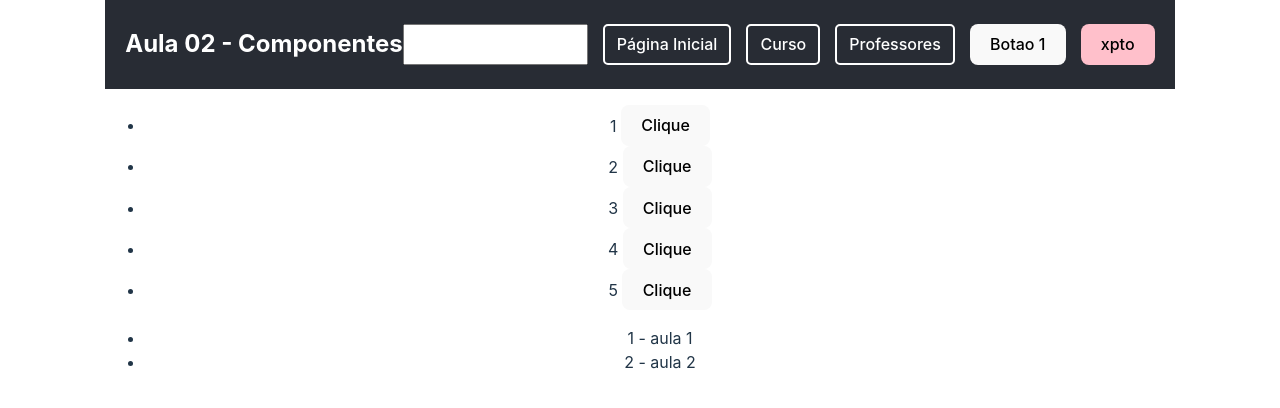
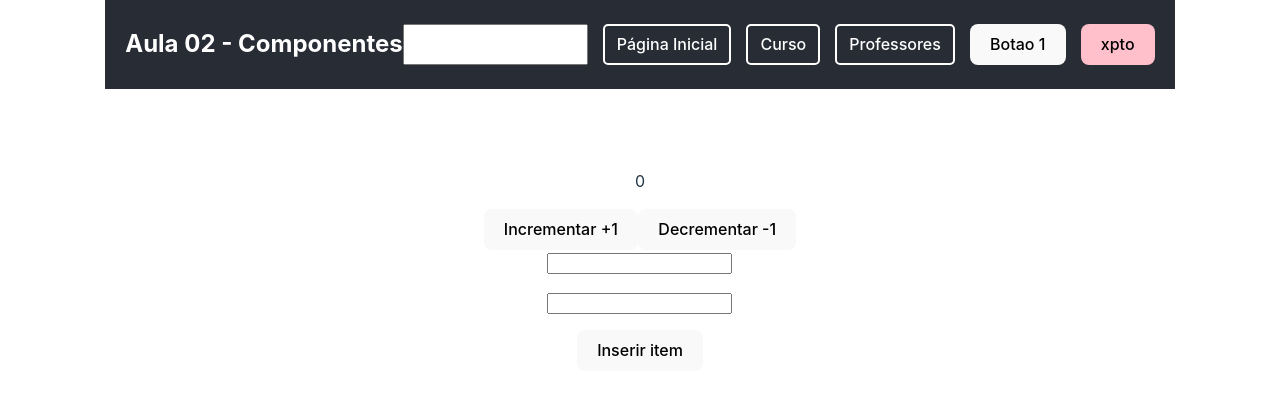
Before and after one commit to beeepaiva/reactjs-classes, a React (Vite) app in the folder aula02-react/: page / in a window 1280 px wide. Shown: the top 408 px of the page. Built offline with nearby package versions, Linux system fonts and the light colour scheme.

Commit message:
adding useState and Liftting Up

```diff
--- a/aula02-react/src/App.jsx
+++ b/aula02-react/src/App.jsx
@@ -1,35 +1,47 @@
 import './App.css'
 import {Header} from './componentes/Header.jsx'
 import { Botao } from './componentes/Botao.jsx';
+import { useState } from 'react';
+import { ListaItens } from './componentes/ListaItens.jsx';
 
 function App() {
 
 const curso = "tads";
 const number = 1;
 const arrNumerico = [1,2,3,4,5];
-const arrAulas = [{id: 1, nome:"aula 1"}, {id:2, nome: "aula 2"}]
-const objCurso = {nome: "BCC", detalhes: "Ciência da computação"}
+const arrAulas = [{id: 1, nome:"aula 1"}, {id:2, nome: "aula 2"}];
+const objCurso = {nome: "BCC", detalhes: "Ciência da computação"};
 
+function handleClickSoma(){
+  setValor(valor+1);
+}
+
+
+const [valor, setValor] = useState(0);
+const [textoBusca, setTextoBusca] = useState("");
+const [valorFilho, setValorFilho] = useState('');
+
+function recebeValor(texto){
+  if(texto===''){
+    setValorFilho("Vazio");
+  }else{
+    setValorFilho(texto);
+  }
+
+}
 
   return (
   <div className='App'>
-  <Header />
-  <ul>
-  {arrNumerico.map((numero) => {return<li>{numero} <button>Clique</button></li>}) }
-  </ul>
-  <ul>
-    {arrAulas.map((aula)=> {return <li>{aula.id} - {aula.nome}</li>})}
-  </ul>
-  {/**
-  <h1>{objCurso.nome}</h1>
-  <h2>{objCurso.detalhes}</h2>
-  <Botao textDisplay="Botao 1" isDisabled />
-  <Botao textDisplay="Botao 2" color="blue"/>
-  <Botao textDisplay="Botao 3" color="red"/>
-  <h1>botao</h1>
-  <Botao textDisplay="Botao 4" isDisabled/>*/}
-
-
+  <Header chamada={recebeValor}/>
+  <p>{valorFilho}</p>
+  <br/><br/>
+    <p>{valor}</p>
+    <button onClick={handleClickSoma}> Incrementar +1</button>
+    <button onClick={()=> setValor(valor-1)}> Decrementar -1</button>
+    <br/>
+    <input onChange={(e)=>setTextoBusca(e.target.value)}/>
+    <p>{textoBusca}</p>
+    <ListaItens/>
   </div>
   )
 }
--- a/aula02-react/src/componentes/Header.jsx
+++ b/aula02-react/src/componentes/Header.jsx
@@ -1,4 +1,4 @@
-import React from "react";
+import React, { useState } from "react";
 import "./Header.css";
 import { Botao } from "./Botao";
 
@@ -6,9 +6,7 @@ function handleOnClick(){
   alert("Função chamada!!");
 }
 
-function handleOnChange(e){
-  console.log(e.target.value);
-}
+
 
 function BotaoHandleClick({textDisplay, ...other}){
   const msg = textDisplay + ' - ' + other.msgAlerta;
@@ -17,7 +15,16 @@ function BotaoHandleClick({textDisplay, ...other}){
   )
 }
 
-export function Header() {
+export function Header({chamada, ...props}) {
+
+  const [inputHeader, setInputHeader] = useState('');
+
+  function handleOnChange(e){
+    setInputHeader(e.target.value);
+    chamada(e.target.value);
+    console.log(e.target.value);
+  }
+
     return(
   <div>
     <header className="header">
--- /dev/null
+++ b/aula02-react/src/componentes/ListaItens.jsx
@@ -0,0 +1,27 @@
+import React, { useState } from 'react';
+
+export function ListaItens(){
+ const [itens, setItens] = useState([]);
+ const [novoItem, setNovoItem] = useState('');
+
+function inserirItem() {
+    setItens([...itens, novoItem]);
+}
+
+ return(
+    <div>
+        <input value={novoItem} onChange={(e)=> setNovoItem(e.target.value)}/>
+        <ul>
+            {
+                itens.map((item) => (
+                    <li >{item}</li>
+                ))
+            }
+        </ul>
+        <button onClick={inserirItem}> Inserir item </button>
+    </div>
+
+ )
+
+
+}
```
